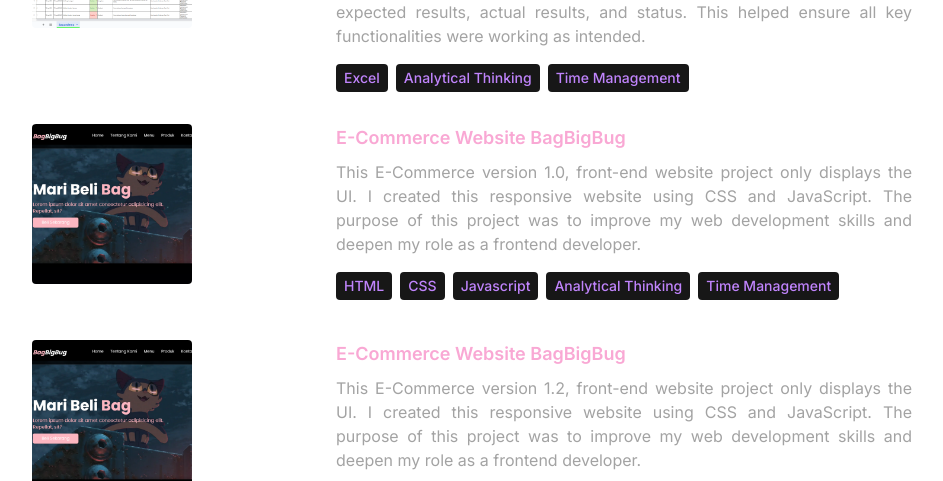
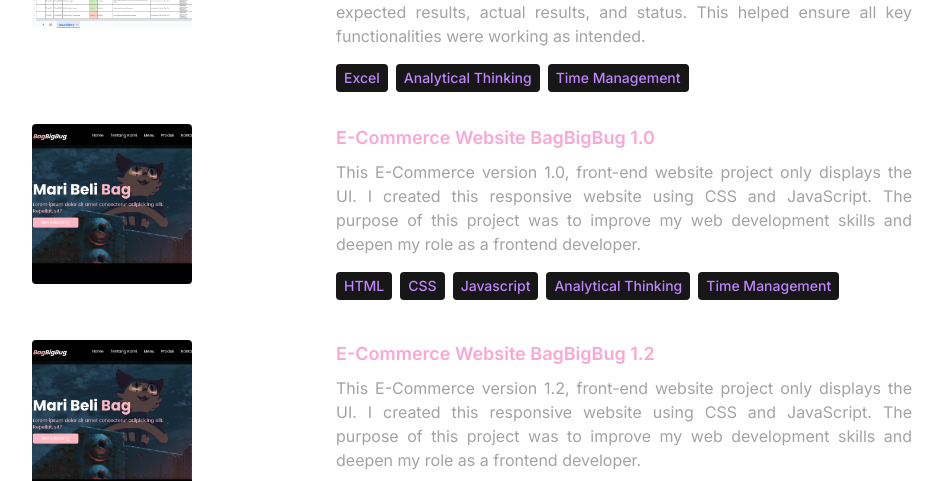
Before and after one commit to amlsr2/Portfolio, a React (Vite) app: page / in a window 1280 px wide. Shown: the part 6480-6961 px from the top of the page, without its empty margins (168-1111 px from the left). Built offline with nearby package versions, Linux system fonts and the light colour scheme.

Commit message:
add rojects

```diff
--- a/src/constants/index.js
+++ b/src/constants/index.js
@@ -192,7 +192,7 @@ export const PROJECTS = [
     url: "https://s.id/AmeliaSari_TestCase_Saucedemo",
   },
   {
-    title: "E-Commerce Website BagBigBug",
+    title: "E-Commerce Website BagBigBug 1.0",
     image: project7,
     description:
       // "Proyek front-end website E-Commerce, website ini hanya menampilkan UI. Saya membuat website responsif ini menggunakan CSS dan JavaScript. Tujuan dari pembuatan website ini adalah untuk meningkatkan keterampilan saya dalam pengembangan website dan memperdalam peran saya sebagai frontend developer.",
@@ -207,7 +207,7 @@ export const PROJECTS = [
     url: "https://bagbigbug1.netlify.app",
   },
   {
-    title: "E-Commerce Website BagBigBug",
+    title: "E-Commerce Website BagBigBug 1.2",
     image: project7,
     description:
       // "Proyek front-end website E-Commerce, website ini hanya menampilkan UI. Saya membuat website responsif ini menggunakan CSS dan JavaScript. Tujuan dari pembuatan website ini adalah untuk meningkatkan keterampilan saya dalam pengembangan website dan memperdalam peran saya sebagai frontend developer.",
```
